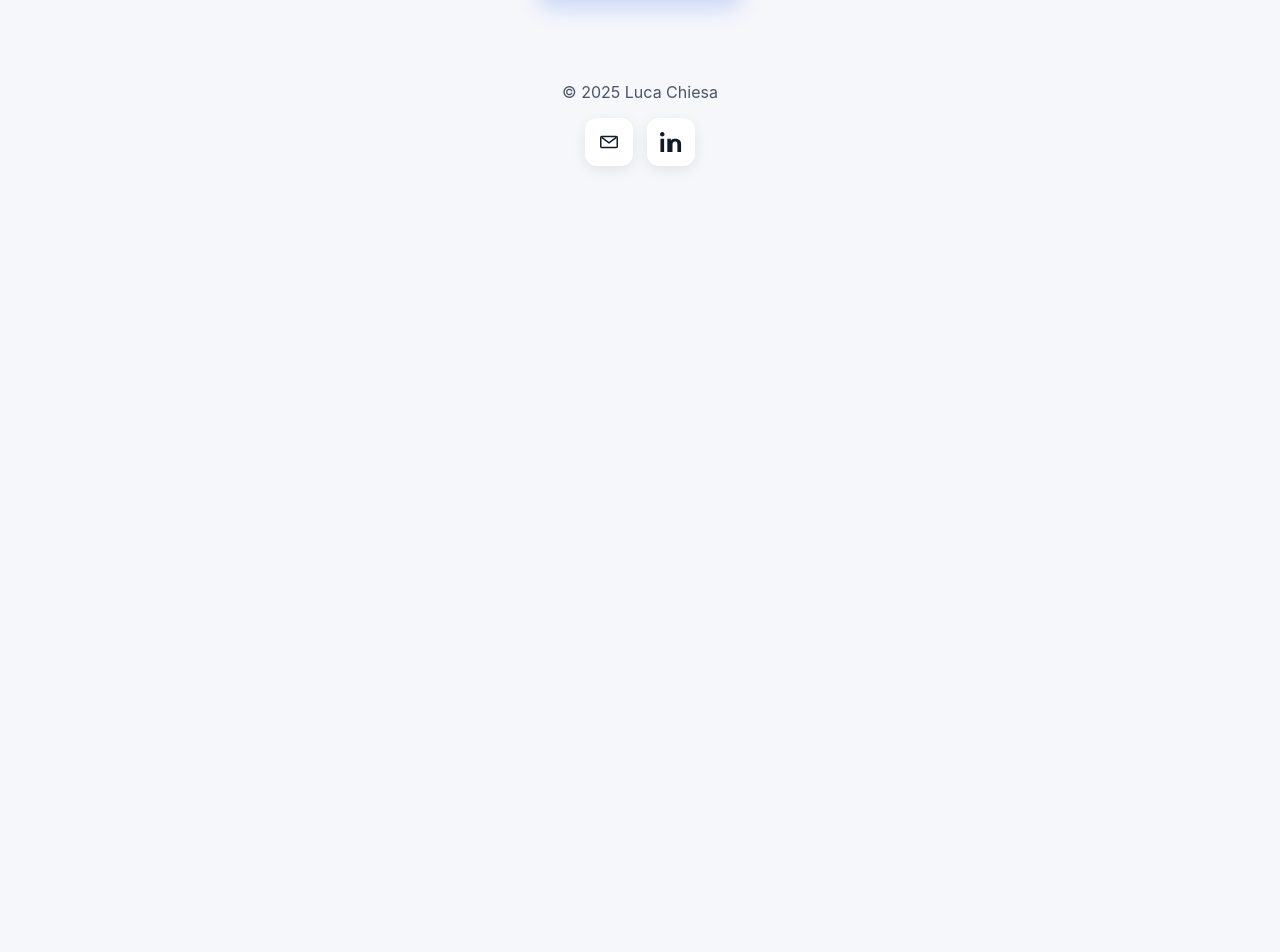
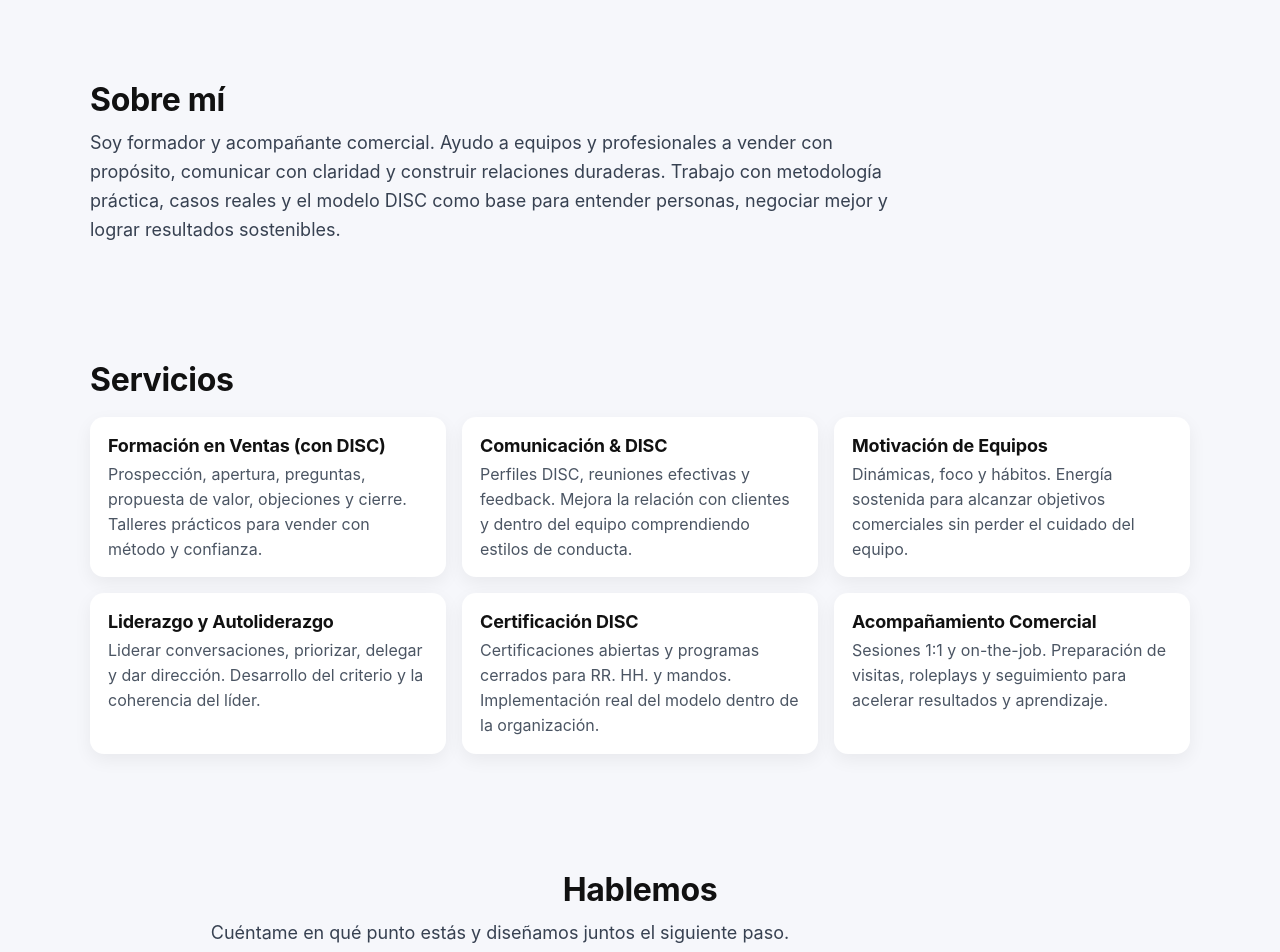
Before and after one commit to LucaCH80/luca-website, a Next.js app: page / in a window 1280 px wide. Shown: the part 280-1232 px from the top of the page. Before the commit the page ends 800 px from the top, so only its background shows below. Built offline with nearby package versions, Linux system fonts and the light colour scheme.

Commit message:
Update index.js

```diff
--- a/pages/index.js
+++ b/pages/index.js
@@ -11,19 +11,22 @@ export default function HomeES() {
         <title>Luca Chiesa — Ventas • Liderazgo • DISC</title>
         <meta
           name="description"
-          content="Ventas • Liderazgo • DISC — Formación y acompañamiento comercial."
+          content="Formación y acompañamiento comercial. Ventas, comunicación (DISC), motivación y liderazgo."
         />
         <link rel="canonical" href="https://lucachiesa.net/" />
         <link rel="alternate" hrefLang="en" href="https://lucachiesa.net/en" />
         <link rel="alternate" hrefLang="es" href="https://lucachiesa.net/" />
         <meta property="og:locale" content="es_ES" />
         <meta property="og:title" content="Luca Chiesa — Ventas • Liderazgo • DISC" />
-        <meta property="og:description" content="Formación y acompañamiento comercial." />
+        <meta
+          property="og:description"
+          content="Formación y acompañamiento comercial. Ventas, comunicación (DISC), motivación y liderazgo."
+        />
         <meta property="og:url" content="https://lucachiesa.net/" />
         <meta property="og:type" content="website" />
       </Head>
 
-      {/* Header con selector de idioma */}
+      {/* Topbar con selector de idioma */}
       <header className="topbar">
         <nav className="lang">
           <span className="active">ES</span>
@@ -32,8 +35,8 @@ export default function HomeES() {
         </nav>
       </header>
 
-      {/* Contenido principal */}
-      <main className="wrap">
+      {/* HERO */}
+      <section className="wrap hero">
         <h1>Luca Chiesa</h1>
         <p className="tag">Ventas • Liderazgo • DISC</p>
 
@@ -43,9 +46,90 @@ export default function HomeES() {
         >
           Contacta con Luca
         </a>
-      </main>
+      </section>
 
-      {/* Footer con iconos */}
+      {/* SOBRE MÍ */}
+      <section className="wrap section">
+        <h2 className="h2">Sobre mí</h2>
+        <p className="lead">
+          Soy formador y acompañante comercial. Ayudo a equipos y profesionales
+          a vender con propósito, comunicar con claridad y construir relaciones duraderas.
+          Trabajo con metodología práctica, casos reales y el modelo DISC como base
+          para entender personas, negociar mejor y lograr resultados sostenibles.
+        </p>
+      </section>
+
+      {/* SERVICIOS */}
+      <section className="wrap section">
+        <h2 className="h2">Servicios</h2>
+
+        <div className="grid">
+          <article className="card">
+            <h3 className="h3">Formación en Ventas (con DISC)</h3>
+            <p>
+              Prospección, apertura, preguntas, propuesta de valor, objeciones y cierre.
+              Talleres prácticos para vender con método y confianza.
+            </p>
+          </article>
+
+          <article className="card">
+            <h3 className="h3">Comunicación &amp; DISC</h3>
+            <p>
+              Perfiles DISC, reuniones efectivas y feedback. Mejora la relación con clientes
+              y dentro del equipo comprendiendo estilos de conducta.
+            </p>
+          </article>
+
+          <article className="card">
+            <h3 className="h3">Motivación de Equipos</h3>
+            <p>
+              Dinámicas, foco y hábitos. Energía sostenida para alcanzar objetivos comerciales
+              sin perder el cuidado del equipo.
+            </p>
+          </article>
+
+          <article className="card">
+            <h3 className="h3">Liderazgo y Autoliderazgo</h3>
+            <p>
+              Liderar conversaciones, priorizar, delegar y dar dirección.
+              Desarrollo del criterio y la coherencia del líder.
+            </p>
+          </article>
+
+          <article className="card">
+            <h3 className="h3">Certificación DISC</h3>
+            <p>
+              Certificaciones abiertas y programas cerrados para RR. HH. y mandos.
+              Implementación real del modelo dentro de la organización.
+            </p>
+          </article>
+
+          <article className="card">
+            <h3 className="h3">Acompañamiento Comercial</h3>
+            <p>
+              Sesiones 1:1 y on-the-job. Preparación de visitas, roleplays y seguimiento
+              para acelerar resultados y aprendizaje.
+            </p>
+          </article>
+        </div>
+      </section>
+
+      {/* CTA FINAL */}
+      <section className="wrap section ctaBlock">
+        <h2 className="h2">Hablemos</h2>
+        <p className="lead">
+          Cuéntame en qué punto estás y diseñamos juntos el siguiente paso.
+        </p>
+
+        <a
+          className="cta"
+          href={`mailto:${email}?subject=${subject}&body=${body}`}
+        >
+          Escribe a {email}
+        </a>
+      </section>
+
+      {/* FOOTER */}
       <footer className="footer">
         <p>© 2025 Luca Chiesa</p>
         <div className="icons">
@@ -55,12 +139,8 @@ export default function HomeES() {
             aria-label="Email"
           >
             <svg width="22" height="22" viewBox="0 0 24 24" fill="none">
-              <path
-                d="M4 6h16a1 1 0 0 1 1 1v10a1 1 0 0 1-1 1H4a1 1 0 0 1-1-1V7a1 1 0 0 1 1-1Z"
-                stroke="currentColor" strokeWidth="1.6" />
-              <path
-                d="m4 7 8 6 8-6"
-                stroke="currentColor" strokeWidth="1.6" fill="none" />
+              <path d="M4 6h16a1 1 0 0 1 1 1v10a1 1 0 0 1-1 1H4a1 1 0 0 1-1-1V7a1 1 0 0 1 1-1Z" stroke="currentColor" strokeWidth="1.6" />
+              <path d="m4 7 8 6 8-6" stroke="currentColor" strokeWidth="1.6" fill="none" />
             </svg>
           </a>
 
@@ -78,7 +158,7 @@ export default function HomeES() {
         </div>
       </footer>
 
-      {/* Estilos */}
+      {/* ESTILOS */}
       <style jsx>{`
         :global(html, body) {
           padding: 0;
@@ -101,17 +181,12 @@ export default function HomeES() {
           font-size: 14px;
           color: #1f2937;
         }
-
         .lang a {
           color: #1f2937;
           text-decoration: none;
           opacity: 0.8;
         }
-
-        .lang a:hover {
-          opacity: 1;
-        }
-
+        .lang a:hover { opacity: 1; }
         .lang .active {
           background: #e9efff;
           border-radius: 10px;
@@ -119,31 +194,27 @@ export default function HomeES() {
           color: #1e40af;
           font-weight: 600;
         }
-
-        .lang .dot {
-          margin: 0 8px;
-          opacity: 0.35;
-        }
+        .lang .dot { margin: 0 8px; opacity: 0.35; }
 
         .wrap {
           max-width: 1100px;
           margin: 0 auto;
           padding: 44px 20px 0;
-          text-align: center;
         }
+        .hero { text-align: center; padding-top: 10px; }
 
         h1 {
-          font-size: clamp(40px, 5vw, 72px); /* más elegante */
+          font-size: clamp(40px, 5vw, 72px);
           line-height: 1.08;
           margin: 18px 0 10px;
           font-weight: 800;
           letter-spacing: -0.02em;
         }
-
         .tag {
           margin: 0;
           font-size: clamp(16px, 2.2vw, 22px);
           color: #374151;
+          text-align: center;
         }
 
         .cta {
@@ -156,14 +227,55 @@ export default function HomeES() {
           border-radius: 12px;
           font-weight: 700;
           box-shadow: 0 10px 22px rgba(37, 99, 235, 0.22);
-          transition: transform 0.12s ease, box-shadow 0.2s ease,
-            background 0.15s ease;
+          transition: transform 0.12s ease, box-shadow 0.2s ease, background 0.15s ease;
         }
-
         .cta:hover {
           background: #1e40af;
           transform: translateY(-1px);
           box-shadow: 0 14px 26px rgba(30, 64, 175, 0.28);
+        }
+
+        .section { margin-top: 72px; }
+        .h2 {
+          font-size: clamp(24px, 3.2vw, 32px);
+          margin: 0 0 10px;
+          letter-spacing: -0.01em;
+        }
+        .h3 {
+          font-size: 18px;
+          margin: 0 0 6px;
+          letter-spacing: -0.01em;
+        }
+        .lead {
+          font-size: clamp(16px, 2vw, 18px);
+          color: #374151;
+          line-height: 1.6;
+          max-width: 820px;
+          margin: 0;
+        }
+
+        .grid {
+          margin-top: 18px;
+          display: grid;
+          grid-template-columns: repeat(12, 1fr);
+          gap: 16px;
+        }
+        .card {
+          grid-column: span 12;
+          background: #ffffff;
+          border-radius: 14px;
+          padding: 18px 18px 16px;
+          box-shadow: 0 6px 18px rgba(0, 0, 0, 0.06);
+        }
+        .card p { margin: 0; color: #4b5563; line-height: 1.55; }
+
+        /* 2 columnas en tablet, 3 en desktop */
+        @media (min-width: 720px) { .card { grid-column: span 6; } }
+        @media (min-width: 1024px) { .card { grid-column: span 4; } }
+
+        .ctaBlock {
+          text-align: center;
+          padding-bottom: 8px;
         }
 
         .footer {
@@ -173,7 +285,6 @@ export default function HomeES() {
           text-align: center;
           color: #4b5563;
         }
-
         .icons {
           display: flex;
           gap: 14px;
@@ -181,7 +292,6 @@ export default function HomeES() {
           justify-content: center;
           margin-top: 14px;
         }
-
         .icon {
           display: inline-flex;
           align-items: center;
@@ -194,7 +304,6 @@ export default function HomeES() {
           box-shadow: 0 4px 14px rgba(0, 0, 0, 0.08);
           transition: transform 0.12s ease, box-shadow 0.2s ease;
         }
-
         .icon:hover {
           transform: translateY(-1px);
           box-shadow: 0 8px 18px rgba(0, 0, 0, 0.12);
```
